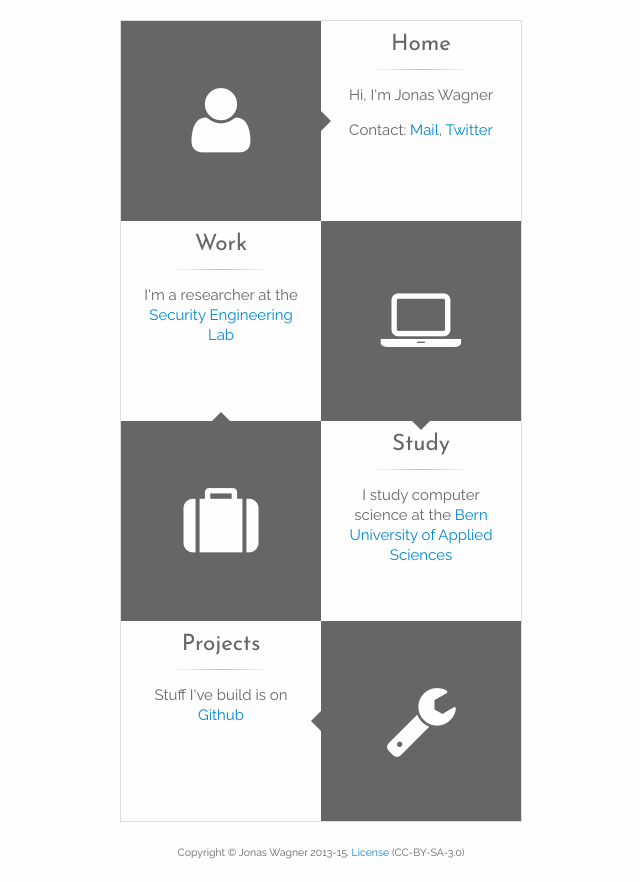
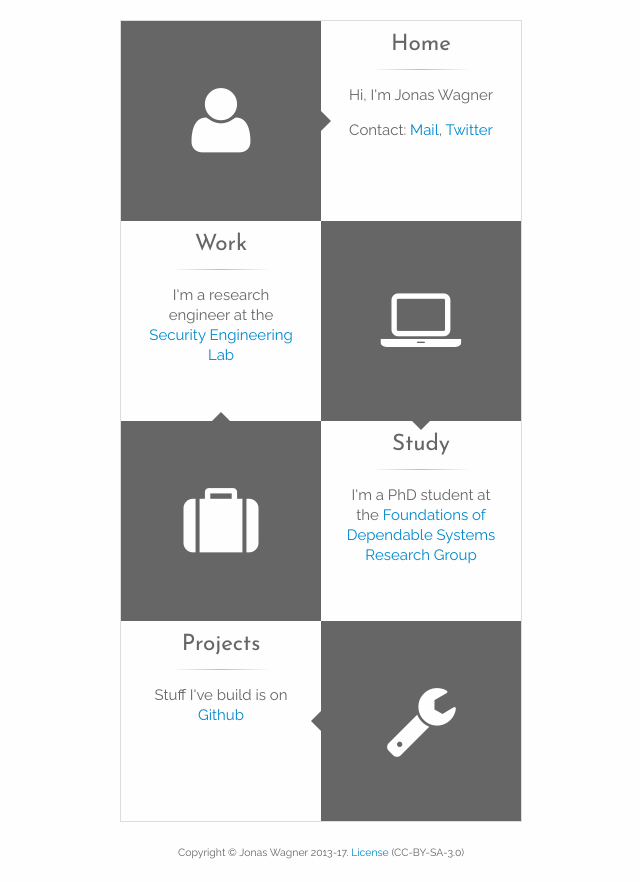
Before and after one commit to wag/wag.github.io, a plain HTML site: page index.html in a window 1280 px wide. Shown: the whole page, without its empty margins (319-959 px from the left). Drawn offline with Linux system fonts and the light colour scheme.

Commit message:
Update index.html

```diff
--- a/index.html
+++ b/index.html
@@ -33,7 +33,7 @@
         <div class="block text">
           <h1>Work</h1>
           <hr class="heading">
-          <p>I'm a researcher at the <a href="http://sel.bfh.ch" target="_blank">Security Engineering Lab</a></p>
+          <p>I'm a research engineer at the <a href="http://sel.bfh.ch" target="_blank">Security Engineering Lab</a></p>
         </div>
 
         <div class="block icon">
@@ -52,7 +52,7 @@
         <div class="block text">
           <h1>Study</h1>
           <hr class="heading">
-          <p>I study computer science at the <a href="http://bfh.ch" target="_blank">Bern University of Applied Sciences</a></p>
+          <p>I'm a PhD student at the <a href="https://diuf.unifr.ch/drupal/tns/home" target="_blank">Foundations of Dependable Systems Research Group</a></p>
         </div>
       </div>
     </div>
@@ -76,7 +76,7 @@
   <div class="info">
     <div class="copyright">
       <p>
-        Copyright &copy; Jonas Wagner 2013-15.
+        Copyright &copy; Jonas Wagner 2013-17.
         <a href="http://creativecommons.org/licenses/by-sa/3.0/deed.en" target="_blank">License</a> (CC-BY-SA-3.0)
       </p>
     </div>
```
